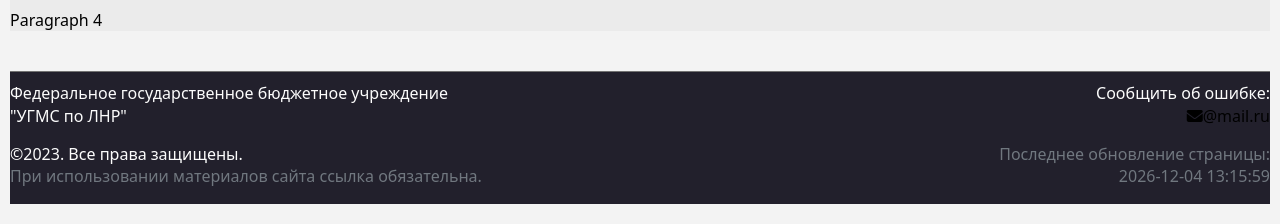
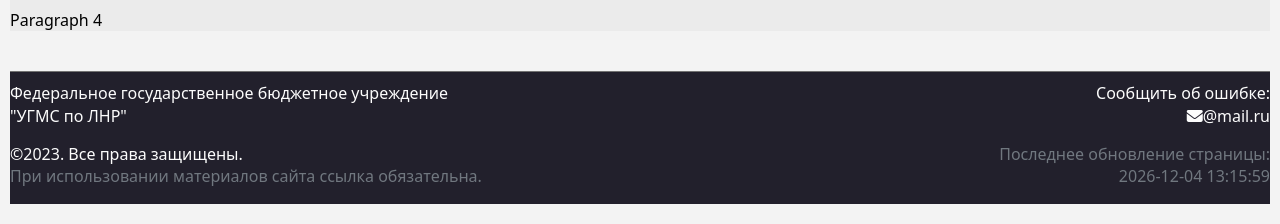
Before and after one commit to n1tr0xs/ugmslnr.ru, a PHP site: page /index.php in a window 1280 px wide. Shown: the part 1285-1509 px from the top of the page. Run offline with PHP 8.4, Linux system fonts and the light colour scheme; some libraries are stand-ins or nearby versions.

Commit message:
footer link color fixed

```diff
--- a/css/footer.css
+++ b/css/footer.css
@@ -22,6 +22,12 @@ footer > div > div p:last-child {
   margin: 0;
   padding: 0;
   margin-bottom: 1em;
+}
+
+footer a[href^='tel:'],
+footer a[href^='mailto:'] {
+  color: #dbdbdb;
+  color: var(--text-footer);
 }
 
 footer a:hover {
```
